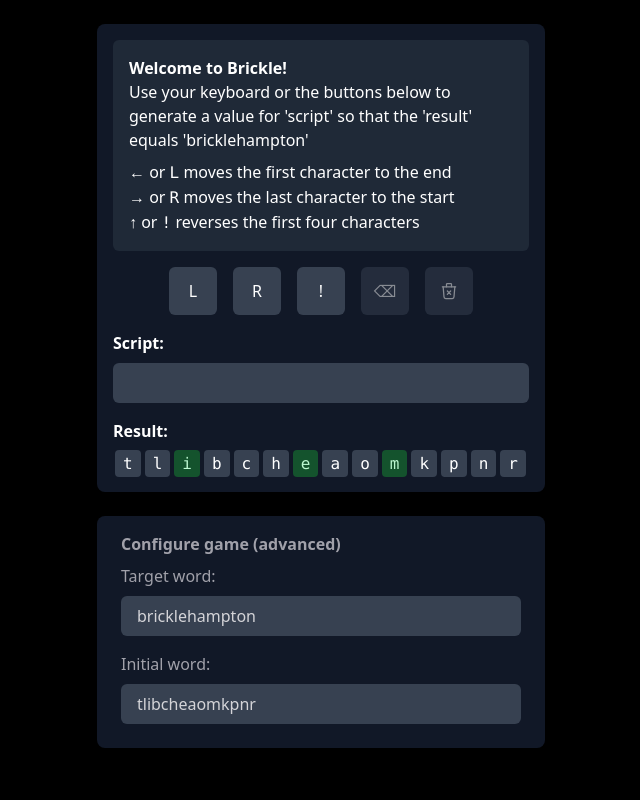
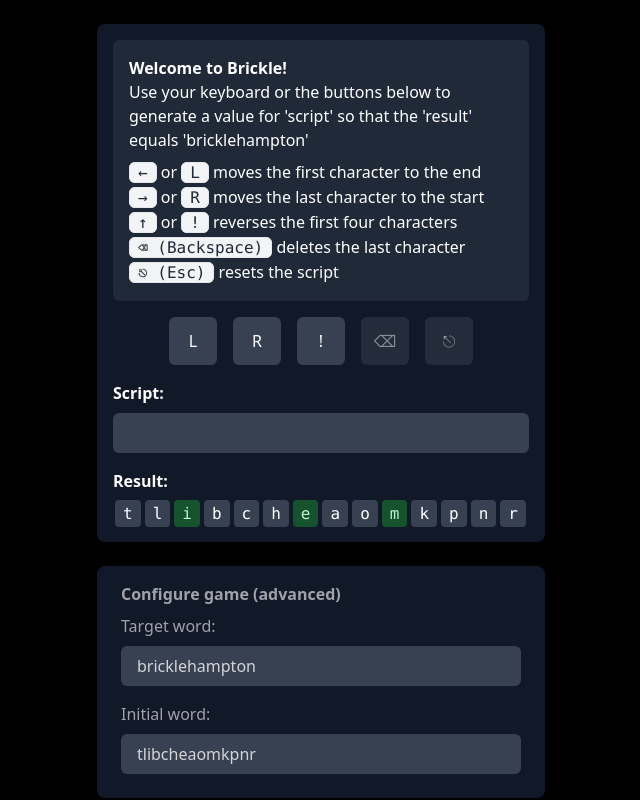
Before and after one commit to davidlpoole/brickle, a React (Vite) app: page / in a window 1280 px wide. Shown: the whole page, without its empty margins (319-959 px from the left). Built offline with nearby package versions, Linux system fonts and the light colour scheme.

Commit message:
Add esc and backspace key input

```diff
--- a/src/components/Explanation.jsx
+++ b/src/components/Explanation.jsx
@@ -1,4 +1,16 @@
 import PropTypes from 'prop-types'
+
+KBD.propTypes = {
+  children: PropTypes.node.isRequired,
+}
+
+function KBD({ children }) {
+  return (
+    <kbd className="px-2 font-mono text-gray-800 bg-gray-100 border border-gray-200 rounded-md dark:bg-gray-600 dark:text-gray-100 dark:border-gray-500">
+      {children}
+    </kbd>
+  )
+}
 
 Explanation.propTypes = {
   targetWord: PropTypes.string.isRequired,
@@ -19,16 +31,19 @@ export default function Explanation(props) {
         </li>
 
         <li>
-          <span className="arrow-key left-arrow">←</span> or <kbd>L</kbd> moves
-          the first character to the end
+          <KBD>←</KBD> or <KBD>L</KBD> moves the first character to the end
         </li>
         <li>
-          <span className="arrow-key right-arrow">→</span> or <kbd>R</kbd> moves
-          the last character to the start
+          <KBD>→</KBD> or <KBD>R</KBD> moves the last character to the start
         </li>
         <li>
-          <span className="arrow-key up-arrow">↑</span> or <kbd>!</kbd> reverses
-          the first four characters
+          <KBD>↑</KBD> or <KBD>!</KBD> reverses the first four characters
+        </li>
+        <li>
+          <KBD>⌫ (Backspace)</KBD> deletes the last character
+        </li>
+        <li>
+          <KBD>⎋ (Esc)</KBD> resets the script
         </li>
       </ul>
     </div>
--- a/src/components/GameInput.jsx
+++ b/src/components/GameInput.jsx
@@ -1,5 +1,4 @@
 import PropTypes from 'prop-types'
-import trashIcon from '../assets/trash.svg'
 import { useCallback, useEffect } from 'react'
 
 GameInput.propTypes = {
@@ -26,6 +25,21 @@ export default function GameInput(props) {
     [script, setScript, setSearchParams, initialWord, targetWord]
   )
 
+  const handleBackspace = useCallback(() => {
+    const newScript = script.slice(0, -1)
+    setScript(newScript)
+    setSearchParams({
+      initial: initialWord,
+      target: targetWord,
+      script: newScript,
+    })
+  }, [script, setScript, setSearchParams, initialWord, targetWord])
+
+  const handleReset = useCallback(() => {
+    setScript('')
+    setSearchParams({ initial: initialWord, target: targetWord, script: '' })
+  }, [setScript, setSearchParams, initialWord, targetWord])
+
   useEffect(() => {
     const handleKeyPress = (event) => {
       if (!event.target.matches('input, textarea')) {
@@ -35,6 +49,10 @@ export default function GameInput(props) {
           handleButtonClick('r')
         } else if (event.key === 'ArrowUp') {
           handleButtonClick('!')
+        } else if (event.key === 'Backspace') {
+          handleBackspace()
+        } else if (event.key === 'Escape') {
+          handleReset()
         }
       }
     }
@@ -44,22 +62,7 @@ export default function GameInput(props) {
     return () => {
       document.removeEventListener('keydown', handleKeyPress)
     }
-  }, [handleButtonClick])
-
-  const handleBackspace = () => {
-    const newScript = script.slice(0, -1)
-    setScript(newScript)
-    setSearchParams({
-      initial: initialWord,
-      target: targetWord,
-      script: newScript,
-    })
-  }
-
-  const handleReset = () => {
-    setScript('')
-    setSearchParams({ initial: initialWord, target: targetWord, script: '' })
-  }
+  }, [handleButtonClick, handleBackspace, handleReset])
 
   return (
     <div className="flex items-center justify-center mt-4 mb-4">
@@ -103,7 +106,7 @@ export default function GameInput(props) {
         onClick={handleReset}
         disabled={script.length === 0}
       >
-        <img src={trashIcon} alt="Reset" className="w-5 h-5" />
+        ⎋
       </button>
     </div>
   )
```
Also changed, not shown: src/assets/trash.svg (deleted).
